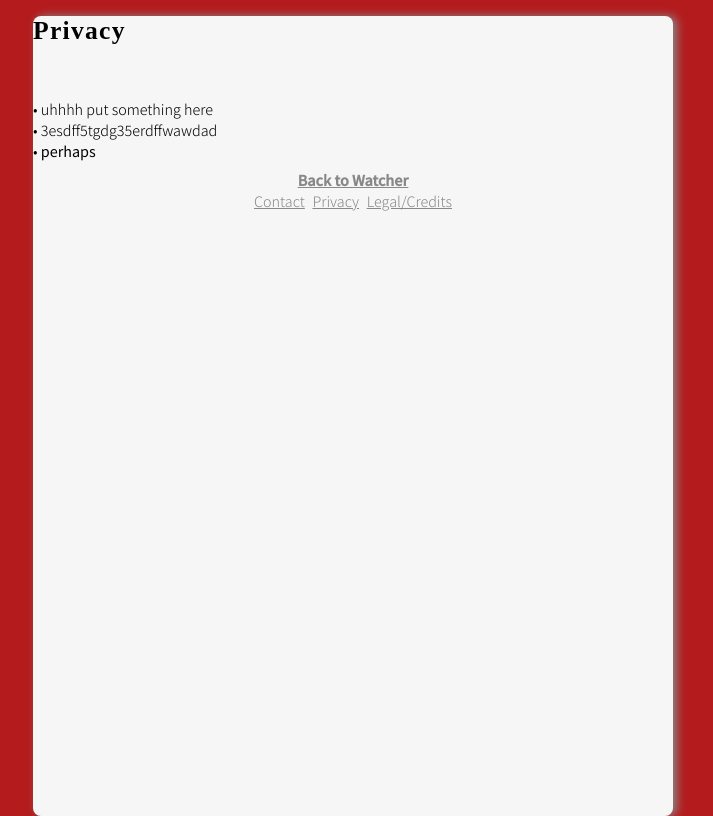
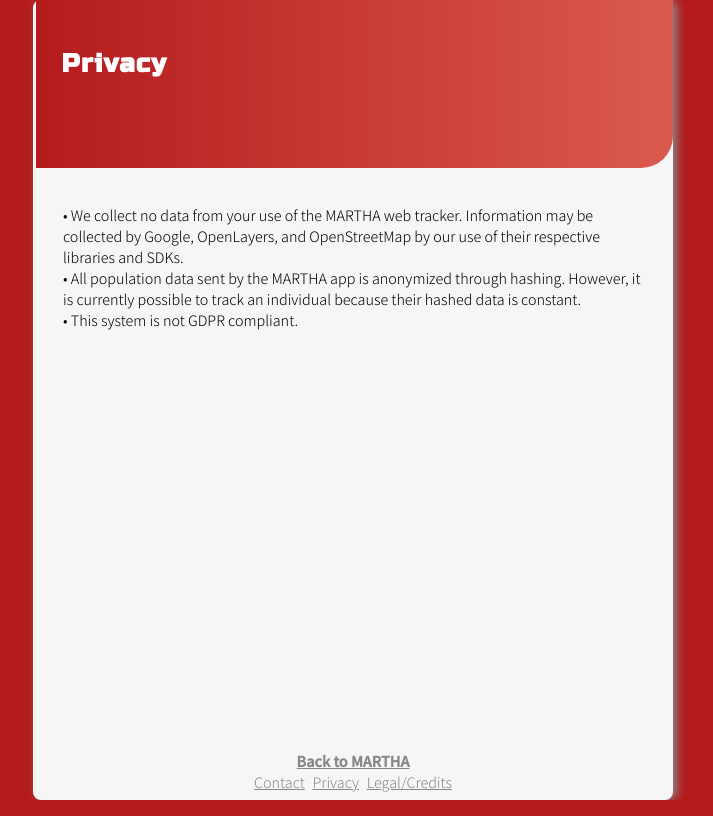
Before and after one commit to Kumagi360/GeoFencing_HackOurCampus20, a website built with Parcel: page site/privacy.html in a window 1280 px wide. Shown: the whole page, without its empty margins (287-1000 px from the left). Built offline with nearby package versions, Linux system fonts and the light colour scheme.

Commit message:
Fix privacy policy webpage and add an actual policy (tragically replacing the old rickroll)

```diff
--- a/site/privacy.html
+++ b/site/privacy.html
@@ -1,22 +1,31 @@
 <!DOCTYPE html>
 <html lang="en">
 	<head>
+		<meta content="text/html" charset="UTF-8">
 		<title>Privacy Policy | Watcher</title>
 		<link rel="stylesheet" href="styles_shared.css">
 		<link rel="icon" type="image/png" href="assets/favicon.png">
 		<link href="https://fonts.googleapis.com/css2?family=Noto+Sans+JP:wght@300;400;500&display=swap" rel="stylesheet">
+		<link href="https://fonts.googleapis.com/css2?family=Russo+One&display=swap" rel="stylesheet">
 	</head>
 	<body id="privacy_content_container">
 		<div class="content-container" id="privacy_content">
-			<h1 class="content-header">Privacy</h1><br><br>
-			<div class="content-legal">
-				• uhhhh put something here<br>
-				• 3esdff5tgdg35erdffwawdad<br>
-				• <a href="https://www.youtube.com/watch?v=dQw4w9WgXcQ" class="embed-link">perhaps</a><br>
+			<div class="content-headers">
+				<h1 class="content-header">Privacy</h1><br><br>
 			</div>
-			<div class="content-links">
-				<a href="./index.html"><b>Back to Watcher</b></a><br>
-				<a href="mailto://someaddresshere@example.com">Contact</a><a href="./privacy.html">Privacy</a><a href="./legal.html">Legal/Credits</a>
+			<div class="content-padded">
+				<br><br>
+				<div class="content-legal">
+					• We collect no data from your use of the MARTHA web tracker. Information may be collected by Google, OpenLayers, and OpenStreetMap by our use of their respective libraries and SDKs.<br>
+					• All population data sent by the MARTHA app is anonymized through hashing. However, it is currently possible to track an individual because their hashed data is constant.<br>
+					• This system is not GDPR compliant.<br>
+				</div>
+				<div class="content-footer">
+					<div class="content-links">
+						<a href="./index.html"><b>Back to MARTHA</b></a><br>
+						<a href="mailto://botswillstealthisaddress@submitagithubissue.com">Contact</a><a href="./privacy.html">Privacy</a><a href="./legal.html">Legal/Credits</a>
+					</div>
+				</div>
 			</div>
 		</div>
 	</body>
```
